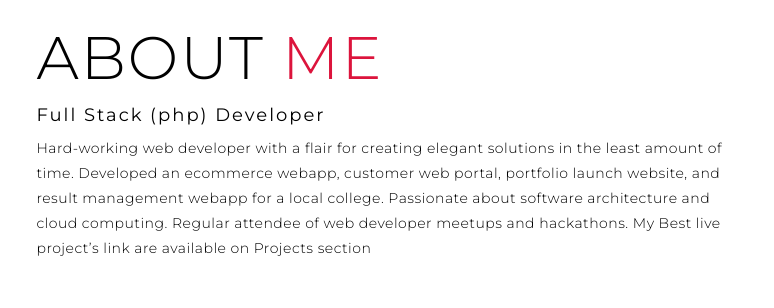
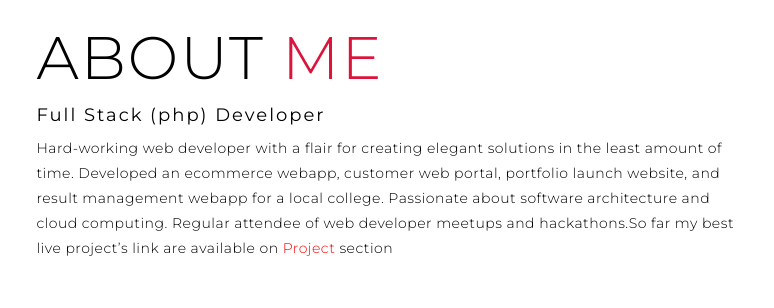
Before and after one commit to arf-camp/portfolio, a plain HTML site: page index.html in a window 1280 px wide. Shown: the part 5800-6108 px from the top of the page, 456-1230 px from the left. Drawn offline with Linux system fonts and the light colour scheme.

Commit message:
updating about me

```diff
--- a/index.html
+++ b/index.html
@@ -359,8 +359,8 @@
           launch website, and result management webapp for a
           local college. Passionate about software architecture and
           cloud computing. Regular attendee of web developer
-          meetups and hackathons. My Best live project’s link are
-          available on Projects section</p>
+          meetups and hackathons.So far my best live project’s link are
+          available on <a href="#projects" data-after="Projects">Project</a> section</p>
         <a target="_blank" href="./CV/CV of  ashequr rahman tec.pdf" class="cta" download="CV of  ashequr rahman tec.pdf">Download Resume</a>
       </div>
     </div>
```
